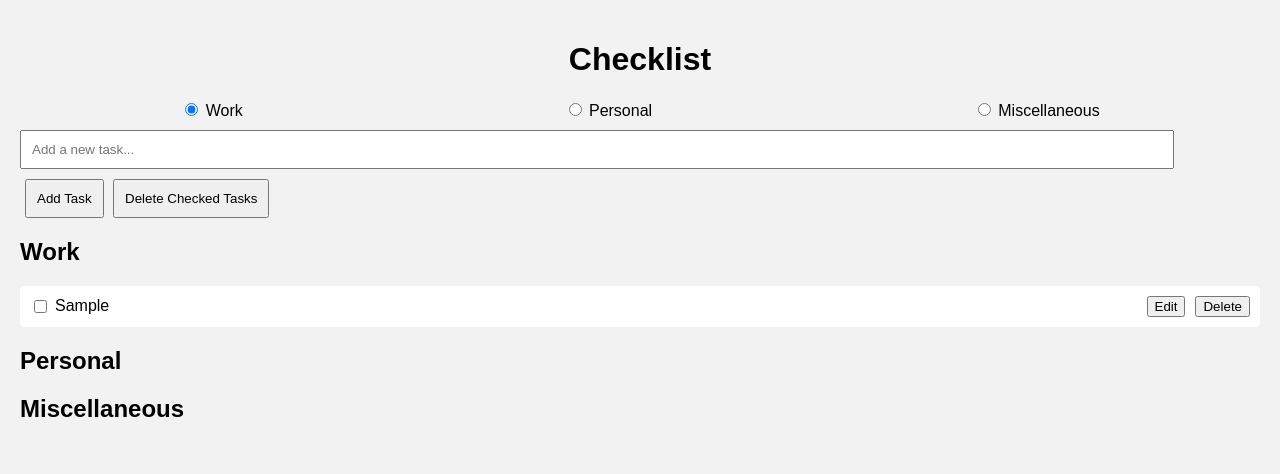
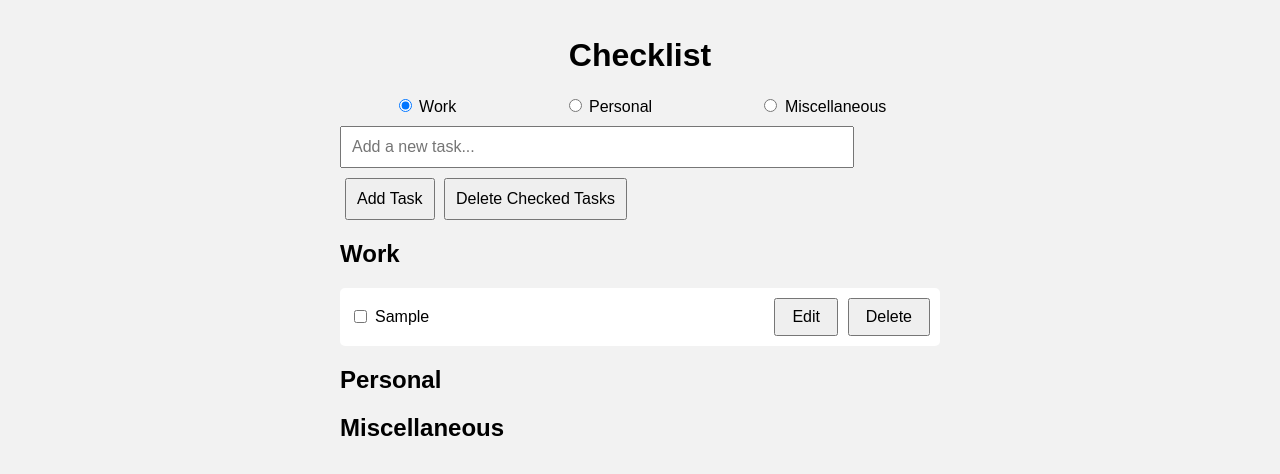
Before and after one commit to julius-altmann-3333/checklist, a plain HTML site: page index.html in a window 1280 px wide. Both pictures are taken after typing "Sample" into the empty fields and a click on the button "Add Task". Drawn offline with Linux system fonts and the light colour scheme.

Commit message:
Update index.html

```diff
--- a/index.html
+++ b/index.html
@@ -1,10 +1,40 @@
 <!DOCTYPE html>
 <html lang="en">
 <head>
-    <meta charset="UTF-8">
-    <meta name="viewport" content="width=device-width, initial-scale=1.0">
-    <link rel="stylesheet" type="text/css" href="https://julius-altmann-3333.github.io/checklist/style.css">
+    <meta charset="UTF-8" />
+    <meta name="viewport" content="width=device-width, initial-scale=1" />
+    <link rel="stylesheet" type="text/css" href="https://julius-altmann-3333.github.io/checklist/style.css" />
     <title>Checklist</title>
+    <style>
+      /* Add minimal styling to ensure buttons and lists are usable on mobile */
+      body {
+        font-family: Arial, sans-serif;
+        padding: 1em;
+        max-width: 600px;
+        margin: auto;
+      }
+      input[type="text"] {
+        width: 70%;
+        padding: 0.5em;
+        font-size: 1em;
+      }
+      button {
+        padding: 0.5em 1em;
+        font-size: 1em;
+        margin-left: 0.3em;
+      }
+      .task-buttons button {
+        margin-left: 0.3em;
+      }
+      ul.task-list {
+        list-style: none;
+        padding-left: 0;
+      }
+      li.finished span.task-text {
+        text-decoration: line-through;
+        color: #777;
+      }
+    </style>
 </head>
 <body>
     <h1>Checklist</h1>
@@ -16,7 +46,7 @@
     </div>
 
     <div>
-        <input type="text" id="new-task" placeholder="Add a new task...">
+        <input type="text" id="new-task" placeholder="Add a new task..." />
         <button id="add-task-btn">Add Task</button>
         <button id="delete-task-btn">Delete Checked Tasks</button>
     </div>
@@ -37,43 +67,69 @@
     </div>
 
     <script>
-        function addTask() {
-            let taskText = document.getElementById('new-task').value;
-            if (taskText.trim() !== "") {
-                let li = document.createElement('li');
-                let checkbox = document.createElement('input');
+      // Helper function to save tasks to localStorage
+      function saveTasks() {
+        const categories = ['work', 'personal', 'miscellaneous'];
+        const data = {};
+        categories.forEach(cat => {
+          const list = document.getElementById(cat + '-task-list');
+          const tasks = [];
+          list.querySelectorAll('li').forEach(li => {
+            tasks.push({
+              text: li.querySelector('span.task-text').textContent,
+              finished: li.classList.contains('finished'),
+            });
+          });
+          data[cat] = tasks;
+        });
+        localStorage.setItem('checklistTasks', JSON.stringify(data));
+      }
+
+      // Helper function to create a task list item
+      function createTaskItem(task) {
+        const li = document.createElement('li');
+
+        const checkbox = document.createElement('input');
         checkbox.type = 'checkbox';
-                checkbox.addEventListener('change', function() {
+        checkbox.checked = task.finished;
+        if (task.finished) {
+          li.classList.add('finished');
+        }
+        checkbox.addEventListener('change', function () {
           if (this.checked) {
             li.classList.add('finished');
           } else {
             li.classList.remove('finished');
           }
+          saveTasks();
         });
-                let span = document.createElement('span');
-                span.textContent = taskText;
+
+        const span = document.createElement('span');
+        span.textContent = task.text;
         span.classList.add('task-text');
 
-                let editButton = document.createElement('button');
+        const editButton = document.createElement('button');
         editButton.textContent = 'Edit';
         editButton.classList.add('edit-btn');
-                editButton.addEventListener('click', function() {
+        editButton.addEventListener('click', function () {
           if (!li.classList.contains('finished')) {
             let newTaskText = prompt('Edit task:', span.textContent);
-                        if (newTaskText !== null && newTaskText.trim() !== "") {
-                            span.textContent = newTaskText;
+            if (newTaskText !== null && newTaskText.trim() !== '') {
+              span.textContent = newTaskText.trim();
+              saveTasks();
             }
           }
         });
 
-                let deleteButton = document.createElement('button');
+        const deleteButton = document.createElement('button');
         deleteButton.textContent = 'Delete';
         deleteButton.classList.add('delete-btn');
-                deleteButton.addEventListener('click', function() {
+        deleteButton.addEventListener('click', function () {
           li.remove();
+          saveTasks();
         });
 
-                let buttonContainer = document.createElement('div');
+        const buttonContainer = document.createElement('div');
         buttonContainer.classList.add('task-buttons');
         buttonContainer.appendChild(editButton);
         buttonContainer.appendChild(deleteButton);
@@ -82,45 +138,66 @@
         li.appendChild(span);
         li.appendChild(buttonContainer);
 
-                // Get selected category
-                let category = document.querySelector('input[name="category"]:checked').value;
-
-                // Append task to the appropriate task list
-                switch (category) {
-                    case 'work':
-                        document.getElementById('work-task-list').appendChild(li);
-                        break;
-                    case 'personal':
-                        document.getElementById('personal-task-list').appendChild(li);
-                        break;
-                    case 'miscellaneous':
-                        document.getElementById('miscellaneous-task-list').appendChild(li);
-                        break;
-                    default:
-                        document.getElementById('miscellaneous-task-list').appendChild(li); // Default to Miscellaneous
-                        break;
+        return li;
       }
 
-                document.getElementById('new-task').value = '';
+      function addTask() {
+        const input = document.getElementById('new-task');
+        let taskText = input.value.trim();
+        if (taskText !== '') {
+          const category = document.querySelector('input[name="category"]:checked').value;
+          const task = { text: taskText, finished: false };
+          const li = createTaskItem(task);
+
+          const listElement = document.getElementById(category + '-task-list');
+          listElement.appendChild(li);
+
+          input.value = '';
+          saveTasks();
+        }
+      }
+
+      // Load tasks from localStorage on page load
+      function loadTasks() {
+        const data = localStorage.getItem('checklistTasks');
+        if (data) {
+          const tasksData = JSON.parse(data);
+          for (const category in tasksData) {
+            if (tasksData.hasOwnProperty(category)) {
+              const listElement = document.getElementById(category + '-task-list');
+              listElement.innerHTML = ''; // Clear existing tasks
+              tasksData[category].forEach(task => {
+                const li = createTaskItem(task);
+                listElement.appendChild(li);
+              });
+            }
+          }
         }
       }
 
       document.getElementById('add-task-btn').addEventListener('click', addTask);
 
-        document.getElementById('new-task').addEventListener('keydown', function(event) {
+      document.getElementById('new-task').addEventListener('keydown', function (event) {
         if (event.key === 'Enter') {
           addTask();
         }
       });
 
-        document.getElementById('delete-task-btn').addEventListener('click', function() {
-            let tasks = document.querySelectorAll('.task-list li');
-            tasks.forEach(function(task) {
-                if (task.querySelector('input[type="checkbox"]').checked) {
+      document.getElementById('delete-task-btn').addEventListener('click', function () {
+        const tasks = document.querySelectorAll('.task-list li');
+        let removed = false;
+        tasks.forEach(function (task) {
+          const checkbox = task.querySelector('input[type="checkbox"]');
+          if (checkbox.checked) {
             task.remove();
+            removed = true;
           }
         });
+        if (removed) saveTasks();
       });
+
+      // Load tasks initially
+      loadTasks();
     </script>
 </body>
 </html>
```
Lines whose indentation alone changed are shown as unchanged.
